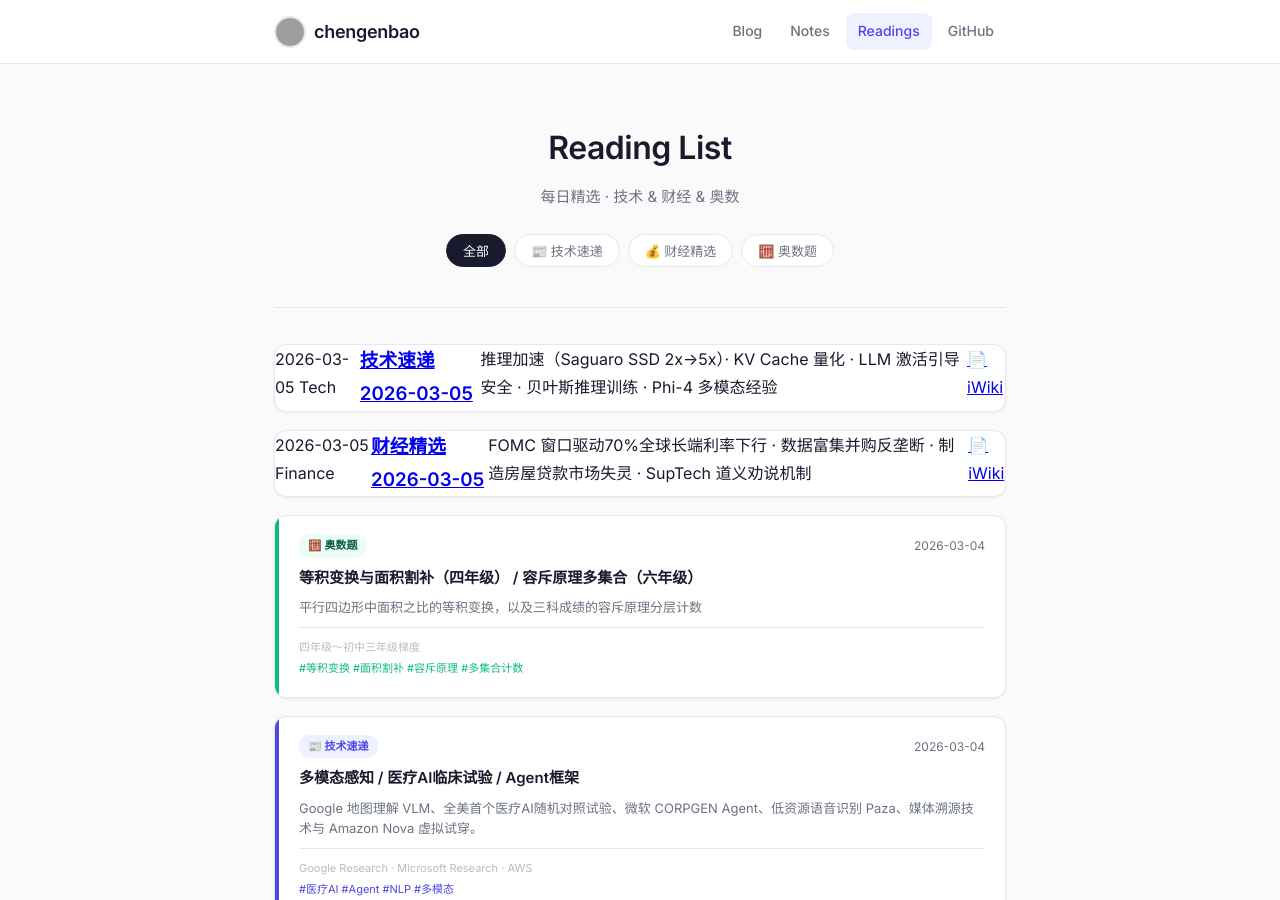
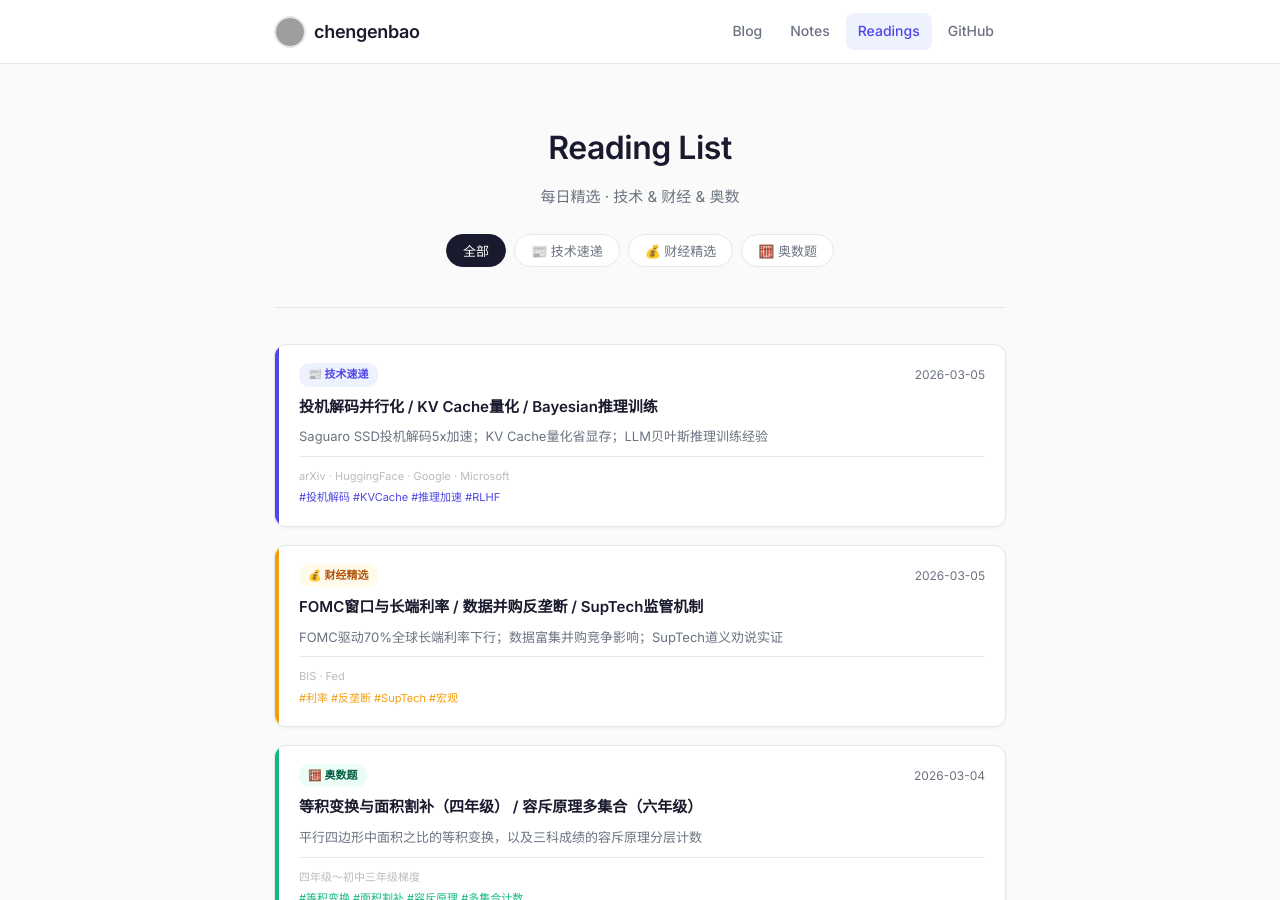
Before and after one commit to chengenbao/chengenbao.github.io, a Jekyll site: the page built from reading-list/index.md, in a window 1280 px wide and 900 px high. Built offline with Jekyll 4.4.1, drawn with Linux system fonts in a browser that asks for light colours; grey boxes are pictures that could not be loaded.

Commit message:
fix: correct 2026-03-05 card HTML structure to match existing CSS classes

```diff
--- a/reading-list/index.md
+++ b/reading-list/index.md
@@ -18,28 +18,36 @@ permalink: /reading-list/
   </div>
 
   <div class="rl-grid">
-  <div class="rl-card rl-card--tech">
-    <div class="rl-card__meta">
-      <span class="rl-card__date">2026-03-05</span>
-      <span class="rl-card__tag rl-card__tag--tech">Tech</span>
+<a class="rl-card tech" href="/reading-list/2026-03-05-tech-daily/">
+  <div class="rl-accent"></div>
+  <div class="rl-body">
+    <div class="rl-top">
+      <span class="rl-badge tech">📰 技术速递</span>
+      <time>2026-03-05</time>
     </div>
-    <h3 class="rl-card__title">
-      <a href="/reading-list/2026-03-05-tech-daily/">技术速递 2026-03-05</a>
-    </h3>
-    <p class="rl-card__summary">推理加速（Saguaro SSD 2x→5x）· KV Cache 量化 · LLM 激活引导安全 · 贝叶斯推理训练 · Phi-4 多模态经验</p>
-    <a class="rl-card__iwiki" href="https://iwiki.woa.com/p/4018503088" target="_blank">📄 iWiki</a>
+    <h2>投机解码并行化 / KV Cache量化 / Bayesian推理训练</h2>
+    <p>Saguaro SSD投机解码5x加速；KV Cache量化省显存；LLM贝叶斯推理训练经验</p>
+    <div class="rl-meta">
+      <span class="rl-source">arXiv · HuggingFace · Google · Microsoft</span>
+      <span class="rl-tags">#投机解码 #KVCache #推理加速 #RLHF</span>
+    </div>
   </div>
-  <div class="rl-card rl-card--finance">
-    <div class="rl-card__meta">
-      <span class="rl-card__date">2026-03-05</span>
-      <span class="rl-card__tag rl-card__tag--finance">Finance</span>
+</a>
+<a class="rl-card finance" href="/reading-list/2026-03-05-finance-daily/">
+  <div class="rl-accent"></div>
+  <div class="rl-body">
+    <div class="rl-top">
+      <span class="rl-badge finance">💰 财经精选</span>
+      <time>2026-03-05</time>
     </div>
-    <h3 class="rl-card__title">
-      <a href="/reading-list/2026-03-05-finance-daily/">财经精选 2026-03-05</a>
-    </h3>
-    <p class="rl-card__summary">FOMC 窗口驱动70%全球长端利率下行 · 数据富集并购反垄断 · 制造房屋贷款市场失灵 · SupTech 道义劝说机制</p>
-    <a class="rl-card__iwiki" href="https://iwiki.woa.com/p/4018503089" target="_blank">📄 iWiki</a>
+    <h2>FOMC窗口与长端利率 / 数据并购反垄断 / SupTech监管机制</h2>
+    <p>FOMC驱动70%全球长端利率下行；数据富集并购竞争影响；SupTech道义劝说实证</p>
+    <div class="rl-meta">
+      <span class="rl-source">BIS · Fed</span>
+      <span class="rl-tags">#利率 #反垄断 #SupTech #宏观</span>
+    </div>
   </div>
+</a>
 <a class="rl-card math" href="/reading-list/2026-03-04-math/">
   <div class="rl-accent"></div>
   <div class="rl-body">
```
